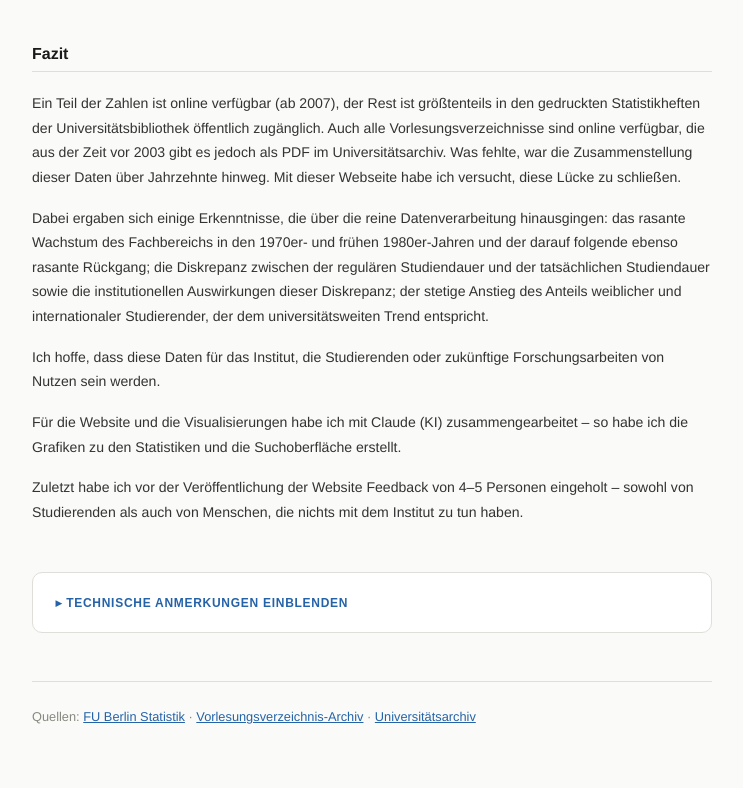
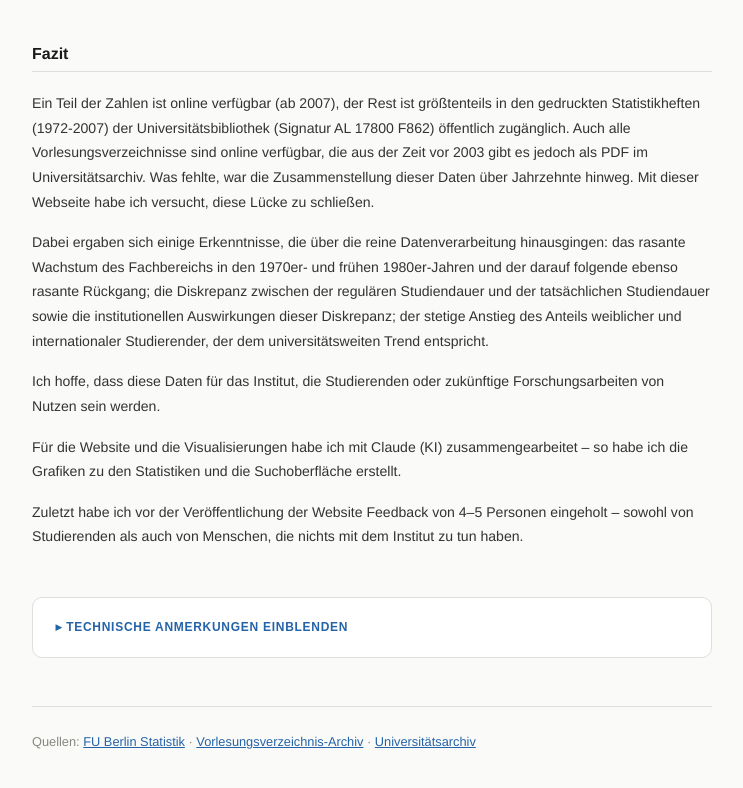
Before and after one commit to publicanthropologyska/2026, a plain HTML site: page prozess.html in a window 1280 px wide. Shown: the part 1688-2476 px from the top of the page, without its empty margins (268-1011 px from the left). Drawn offline with Linux system fonts and the light colour scheme.

Commit message:
Update prozess.html

```diff
--- a/prozess.html
+++ b/prozess.html
@@ -111,7 +111,7 @@ p:last-child { margin-bottom: 0; }
   <div class="section">
     <h2>Fazit</h2>
 
-    <p>Ein Teil der Zahlen ist online verfügbar (ab 2007), der Rest ist größtenteils in den gedruckten Statistikheften der Universitätsbibliothek öffentlich zugänglich. Auch alle Vorlesungsverzeichnisse sind online verfügbar, die aus der Zeit vor 2003 gibt es jedoch als PDF im Universitätsarchiv. Was fehlte, war die Zusammenstellung dieser Daten über Jahrzehnte hinweg. Mit dieser Webseite habe ich versucht, diese Lücke zu schließen.</p>
+    <p>Ein Teil der Zahlen ist online verfügbar (ab 2007), der Rest ist größtenteils in den gedruckten Statistikheften (1972-2007) der Universitätsbibliothek (Signatur AL 17800 F862) öffentlich zugänglich. Auch alle Vorlesungsverzeichnisse sind online verfügbar, die aus der Zeit vor 2003 gibt es jedoch als PDF im Universitätsarchiv. Was fehlte, war die Zusammenstellung dieser Daten über Jahrzehnte hinweg. Mit dieser Webseite habe ich versucht, diese Lücke zu schließen.</p>
 
     <p>Dabei ergaben sich einige Erkenntnisse, die über die reine Datenverarbeitung hinausgingen: das rasante Wachstum des Fachbereichs in den 1970er- und frühen 1980er-Jahren und der darauf folgende ebenso rasante Rückgang; die Diskrepanz zwischen der regulären Studiendauer und der tatsächlichen Studiendauer sowie die institutionellen Auswirkungen dieser Diskrepanz; der stetige Anstieg des Anteils weiblicher und internationaler Studierender, der dem universitätsweiten Trend entspricht.</p>
 
```
